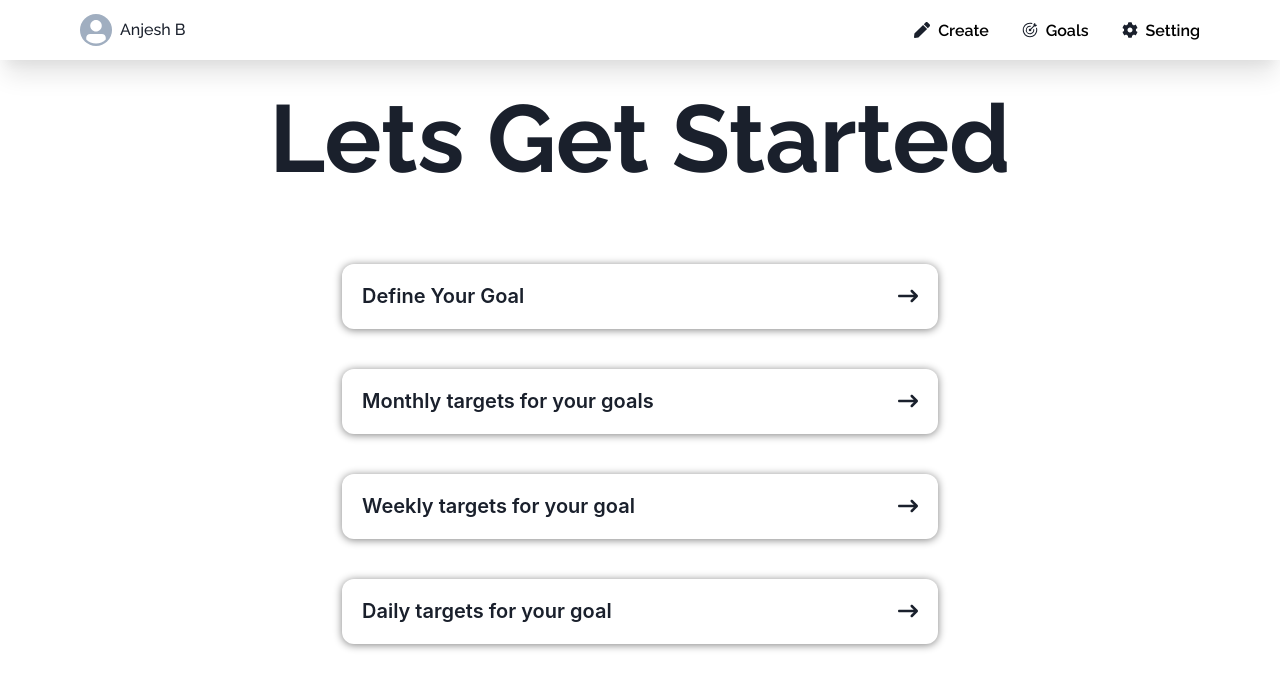
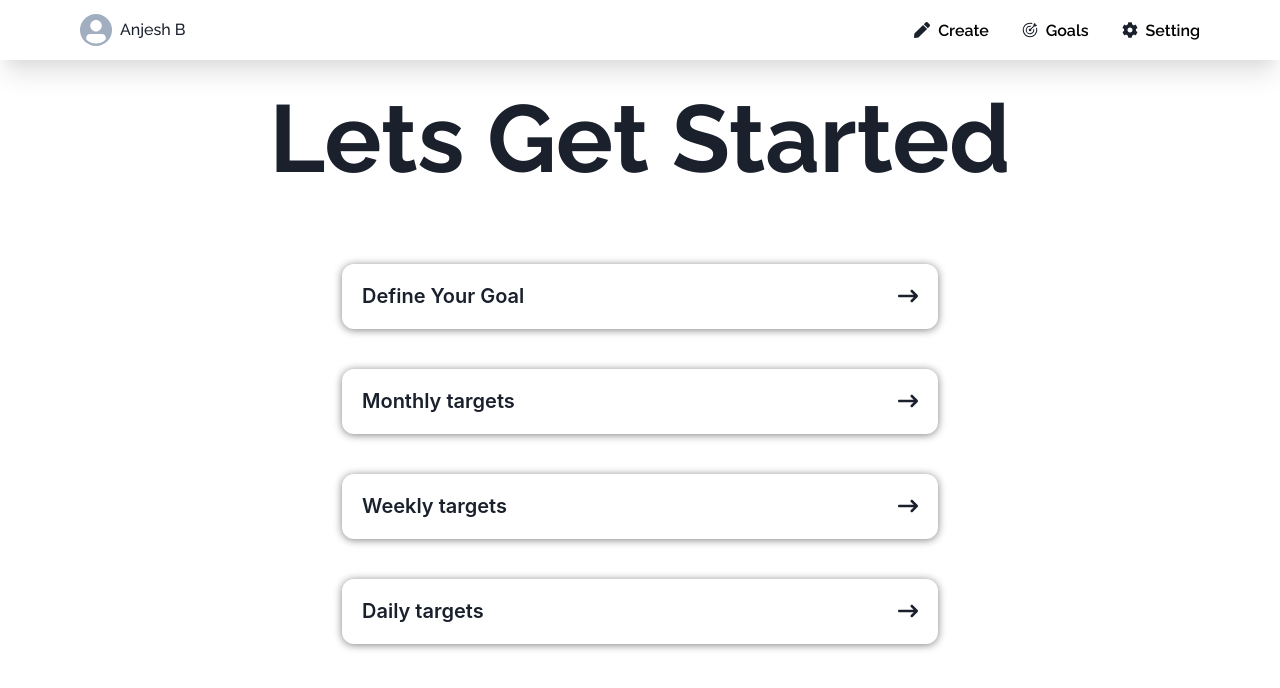
Before and after one commit to AdminForIinRange/LearningTypeScriptWithReactPart2, a React (Vite) app: page /GoalCreation in a window 1280 px wide. Shown: the top 688 px of the page. Built offline with nearby package versions, Linux system fonts and the light colour scheme.

Commit message:
removed the "ModalTitle" as i shall just be using the title outside the modal

```diff
--- a/src/components/Modal/ModalData.json
+++ b/src/components/Modal/ModalData.json
@@ -8,15 +8,15 @@
       },
       {
         "value": "Monthly",
-        "title": "Monthly targets for your goals"
+        "title": "Monthly targets"
       },
       {
         "value": "Weekly",
-        "title": "Weekly targets for your goal"
+        "title": "Weekly targets"
       },
       {
         "value": "Daily",
-        "title": "Daily targets for your goal"
+        "title": "Daily targets"
       }
     ]
   }
--- a/src/components/Modal/ModalInputFeilds/DaliyGoal.tsx
+++ b/src/components/Modal/ModalInputFeilds/DaliyGoal.tsx
@@ -1,4 +1,4 @@
-import { VStack, ModalHeader, ModalBody } from "@chakra-ui/react";
+import { VStack, ModalBody } from "@chakra-ui/react";
 import { onClose } from "../../../global/index.ts";
 import { Dispatch, SetStateAction, useState } from "react";
 
@@ -6,7 +6,7 @@ import { useDispatch } from "react-redux";
 
 import { AppDispatch } from "../../../store.ts";
 import { addGoals } from "../../../features/goals/goalsSlice.tsx";
-import { ModalInputFeild, ModalTitle, ModalBTN } from "./ModalInputFeild.tsx";
+import { ModalInputFeild, ModalBTN } from "./ModalInputFeild.tsx";
 
 const DailyGoal: React.FC<onClose> = ({ onClose }) => {
   const dispatch = useDispatch<AppDispatch>();
@@ -38,9 +38,7 @@ const DailyGoal: React.FC<onClose> = ({ onClose }) => {
 
   return (
     <>
-      <ModalHeader>
-        <ModalTitle title="Daily Goal" />
-      </ModalHeader>
+
       <ModalBody w={"100%"} h={"100%"}>
         <VStack justify={"start"} align={"left"} w={"100%"} h={"100%"} p={2}>
           <form onSubmit={handleSubmit}>
--- a/src/components/Modal/ModalInputFeilds/DefineYourGoal.tsx
+++ b/src/components/Modal/ModalInputFeilds/DefineYourGoal.tsx
@@ -2,14 +2,14 @@ import {
   HStack,
   VStack,
   Input,
-  ModalHeader,
+
   ModalBody,
   FormLabel,
 } from "@chakra-ui/react";
 import { Dispatch, SetStateAction, useState } from "react";
 import { onClose } from "../../../global/index.ts";
 import { AppDispatch } from "../../../store.ts";
-import { ModalInputFeild, ModalTitle, ModalBTN } from "./ModalInputFeild.tsx";
+import { ModalInputFeild, ModalBTN } from "./ModalInputFeild.tsx";
 import { useDispatch } from "react-redux";
 import { addGoals } from "../../../features/goals/goalsSlice.tsx";
 
@@ -38,9 +38,7 @@ const DefineYourGoal: React.FC<onClose> = ({ onClose }) => {
   };
   return (
     <>
-      <ModalHeader>
-        <ModalTitle title="Define Your Goal" />
-      </ModalHeader>
+
       <ModalBody w={"100%"} h={"100%"}>
         <VStack justify={"start"} align={"left"} w={"100%"} h={"100%"} p={2}>
           <form onSubmit={handleSubmit}>
--- a/src/components/Modal/ModalInputFeilds/ModalInputFeild.tsx
+++ b/src/components/Modal/ModalInputFeilds/ModalInputFeild.tsx
@@ -1,13 +1,11 @@
-import { HStack, Text, Input, Button, Box, VStack } from "@chakra-ui/react";
+import { Input, Button, Box, VStack } from "@chakra-ui/react";
 import { FaCheck } from "react-icons/fa";
 interface InputFeildProps {
   value: string;
   onChange: (e: React.ChangeEvent<HTMLInputElement>) => void; // ReactNode allows any valid JSX to be passed as children
 }
 
-interface ModalTitleProps {
-  title: string;
-}
+
 
 interface ModalBTNProps {
   onClick: React.MouseEventHandler<HTMLButtonElement>;
@@ -34,19 +32,7 @@ const ModalInputFeild: React.FC<InputFeildProps> = ({ value, onChange }) => {
   );
 };
 
-const ModalTitle: React.FC<ModalTitleProps> = ({ title }) => {
-  return (
-    <>
-      <HStack w={"100%"} h={"100%"} justify={"center"} mt={"10px"}>
-        {" "}
-        <Text fontSize={"35px"} fontWeight={"100"}>
-          {" "}
-          {title}
-        </Text>
-      </HStack>
-    </>
-  );
-};
+
 
 const ModalBTN: React.FC<ModalBTNProps> = ({ onClick, formComplete }) => {
   return (
@@ -79,4 +65,4 @@ const ModalBTN: React.FC<ModalBTNProps> = ({ onClick, formComplete }) => {
   );
 };
 
-export { ModalTitle, ModalInputFeild, ModalBTN };
+export {ModalInputFeild, ModalBTN };
--- a/src/components/Modal/ModalInputFeilds/MonthlyGoal.tsx
+++ b/src/components/Modal/ModalInputFeilds/MonthlyGoal.tsx
@@ -1,11 +1,11 @@
-import { VStack, ModalHeader, ModalBody } from "@chakra-ui/react";
+import { VStack, ModalBody } from "@chakra-ui/react";
 import { onClose } from "../../../global/index.ts";
 import { Dispatch, SetStateAction, useState } from "react";
 
 import { useDispatch } from "react-redux";
 import { addGoals } from "../../../features/goals/goalsSlice.tsx";
 import { AppDispatch } from "../../../store.ts";
-import { ModalInputFeild, ModalTitle, ModalBTN } from "./ModalInputFeild.tsx";
+import { ModalInputFeild, ModalBTN } from "./ModalInputFeild.tsx";
 const MonthlyGoal: React.FC<onClose> = ({ onClose }) => {
   const dispatch = useDispatch<AppDispatch>();
   const [monthlyGoalOne, setMonthlyGoalOne]: [
@@ -35,9 +35,7 @@ const MonthlyGoal: React.FC<onClose> = ({ onClose }) => {
 
   return (
     <>
-      <ModalHeader>
-        <ModalTitle title="Monthly Goal" />
-      </ModalHeader>
+
       <ModalBody w={"100%"} h={"100%"}>
         <VStack justify={"start"} align={"left"} w={"100%"} h={"100%"} p={2}>
           <form onSubmit={handleSubmit}>
--- a/src/components/Modal/ModalInputFeilds/WeeklyGoal.tsx
+++ b/src/components/Modal/ModalInputFeilds/WeeklyGoal.tsx
@@ -1,4 +1,4 @@
-import { VStack, ModalHeader, ModalBody } from "@chakra-ui/react";
+import { VStack, ModalBody } from "@chakra-ui/react";
 import { onClose } from "../../../global/index.ts";
 import { Dispatch, SetStateAction, useState } from "react";
 
@@ -6,7 +6,7 @@ import { addGoals } from "../../../features/goals/goalsSlice.tsx";
 
 import { AppDispatch } from "../../../store.ts";
 import { useDispatch } from "react-redux";
-import { ModalInputFeild, ModalTitle, ModalBTN } from "./ModalInputFeild.tsx";
+import { ModalInputFeild, ModalBTN } from "./ModalInputFeild.tsx";
 const WeeklyGoal: React.FC<onClose> = ({ onClose }) => {
   const dispatch = useDispatch<AppDispatch>();
 
@@ -39,9 +39,7 @@ const WeeklyGoal: React.FC<onClose> = ({ onClose }) => {
 
   return (
     <>
-      <ModalHeader>
-        <ModalTitle title="Weekly Goal" />
-      </ModalHeader>
+
       <ModalBody w={"100%"} h={"100%"}>
         <VStack justify={"start"} align={"left"} w={"100%"} h={"100%"} p={2}>
           <form onSubmit={handleSubmit}>
```
